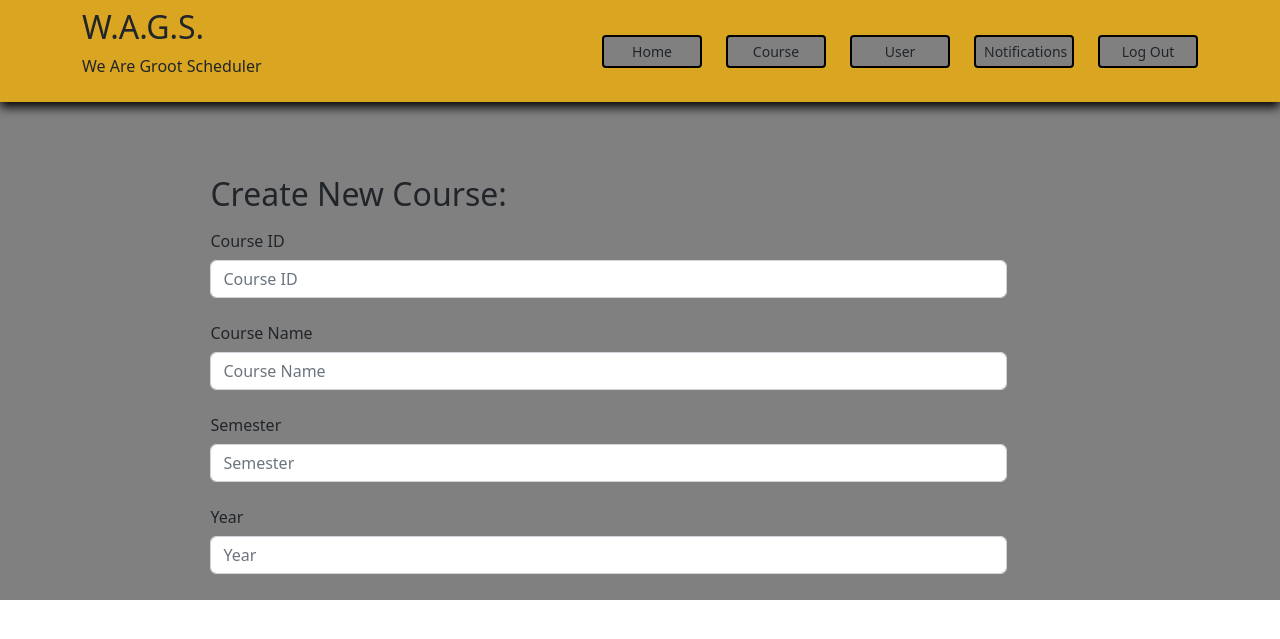
After one commit to ConnorNethen/TAScheduler, a Django app: template templates/Scheduler/createCourses.html in a window 1280 px wide. The commit adds this page. Shown: the top 639 px of the page. Run offline with Django 4.2, Linux system fonts and the light colour scheme; the template is opened without the code that fills it, so the values that code supplies are empty.

Commit message:
finished createCourses template

```diff
--- a/Scheduler/static/stylesheets/styles.css
+++ b/Scheduler/static/stylesheets/styles.css
@@ -97,3 +97,9 @@
     padding-bottom: 12%;
     padding-top: 6.5%;
 }
+#createCourse-container{
+    margin-top: 0%;
+    height: 100%;
+    width: 100%;
+    background-color: grey;
+}
--- a/Scheduler/urls.py
+++ b/Scheduler/urls.py
@@ -5,4 +5,6 @@ from . import views
 urlpatterns = [
     path('', views.index, name='index'),
     path('login/', views.login_view, name='login'),
+    path('createCourse/', views.createCourse_view, name='createCourse'),
+    path('createUser/', views.createUser_view, name='createUser'),
 ]
--- /dev/null
+++ b/templates/Scheduler/createCourses.html
@@ -0,0 +1,40 @@
+{% extends 'Scheduler/layout.html' %}
+
+{% block title %}Create Course - TA Scheduler{% endblock %}
+
+{% block body %}
+    <div class="container-fluid g-6" id="createCourse-container">
+        <div class="row"></div>
+        <div class="container-md g-6" >
+            <h2>Create New Course:</h2>
+            <form action="{% url "createCourse" %}" method="post">
+                {% csrf_token %}
+                <div class="mb-3">
+                    <div class="col-auto">
+                        <label for="inputCourseID" class="col-form-label">Course ID</label>
+                        <input type="text" name="newCourseID" id="inputCourseID" class="form-control" placeholder="Course ID" required>
+                    </div>
+                </div>
+                <div class="mb-3">
+                    <div class="col-auto">
+                        <label for="inputCourseName" class="col-form-label">Course Name</label>
+                        <input type="text" name="newCourseName" id="inputCourseName" class="form-control" placeholder="Course Name" required>
+                    </div>
+                </div>
+                <div class="mb-3">
+                    <div class="col-auto">
+                        <label for="inputSemester" class="col-form-label">Semester</label>
+                        <input type="text" name="newSemester" id="inputSemester" class="form-control" placeholder="Semester" list=Scheduler.models.Course.SEMESTER_CHOICES required>
+                    </div>
+                </div>
+                <div class="mb-3">
+                    <div class="col-auto">
+                        <label for="inputYear" class="col-form-label">Year</label>
+                        <input type="text" name="newYear" id="inputYear" class="form-control" placeholder="Year" required>
+                    </div>
+                </div>
+            </form>
+        </div>
+
+    </div>
+{% endblock %}
--- a/templates/Scheduler/index.html
+++ b/templates/Scheduler/index.html
@@ -17,16 +17,15 @@
         </div>
         <div class="row justify-content-md-center gy-5">
             <div class="col-auto">
-                <a href="" class="btn btn-home-sm"> Create New Course</a>
+                <a href="createCourse/" class="btn btn-home-sm"> Create New Course</a>
             </div>
             <div class="col-auto">
-                <a href="" class="btn btn-home-sm"> Create New User</a>
+                <a href="createUser/" class="btn btn-home-sm"> Create New User</a>
             </div>
             <div class="col-auto">
                 <a href="" class="btn btn-home-sm"> Edit Personal Info</a>
             </div>
         </div>
-
     </div>
 
 {% endblock %}
```
Also changed, not shown: Scheduler/views.py (+8 -0 lines), templates/Scheduler/createUser.html (added, +7 -0 lines).
